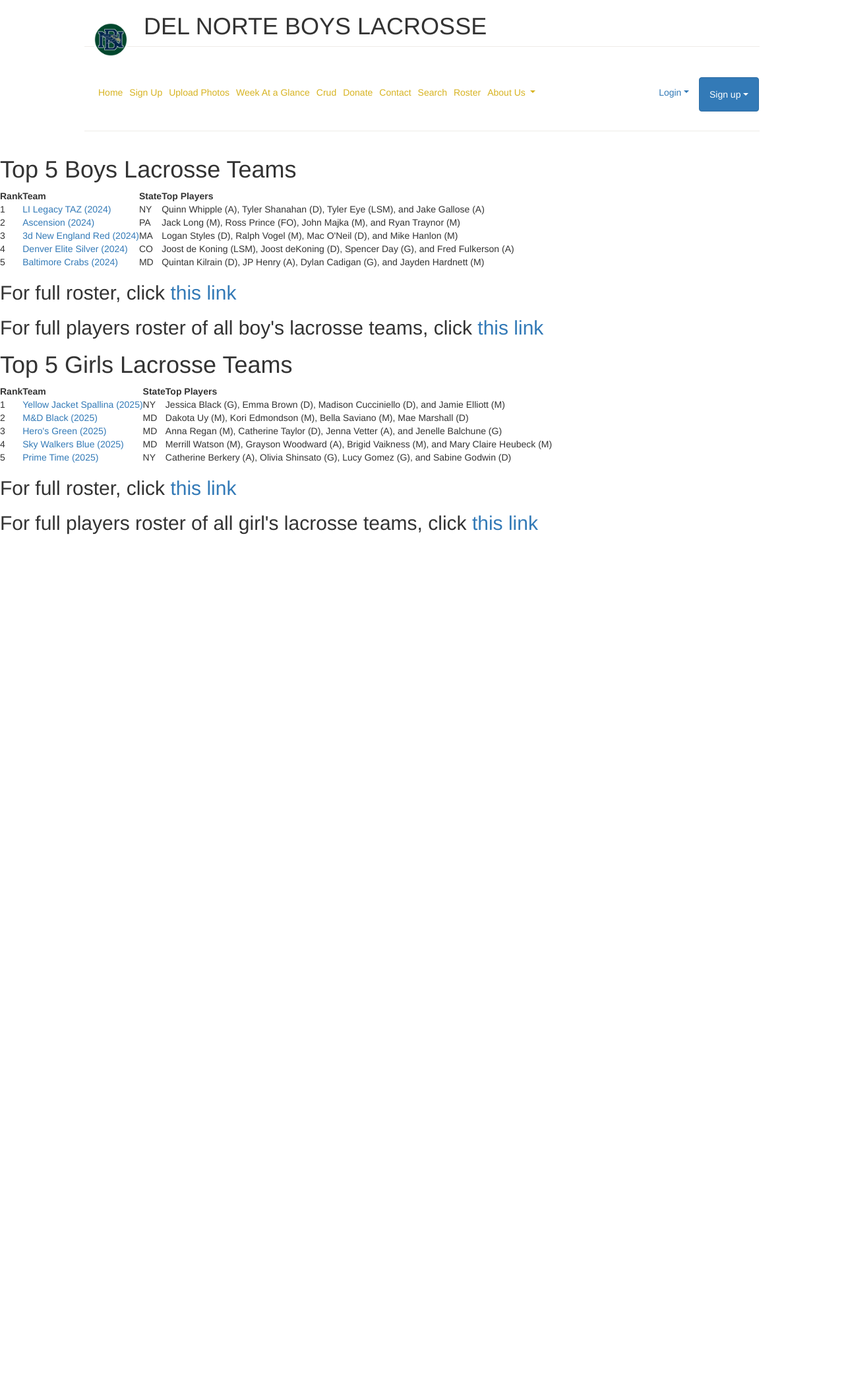
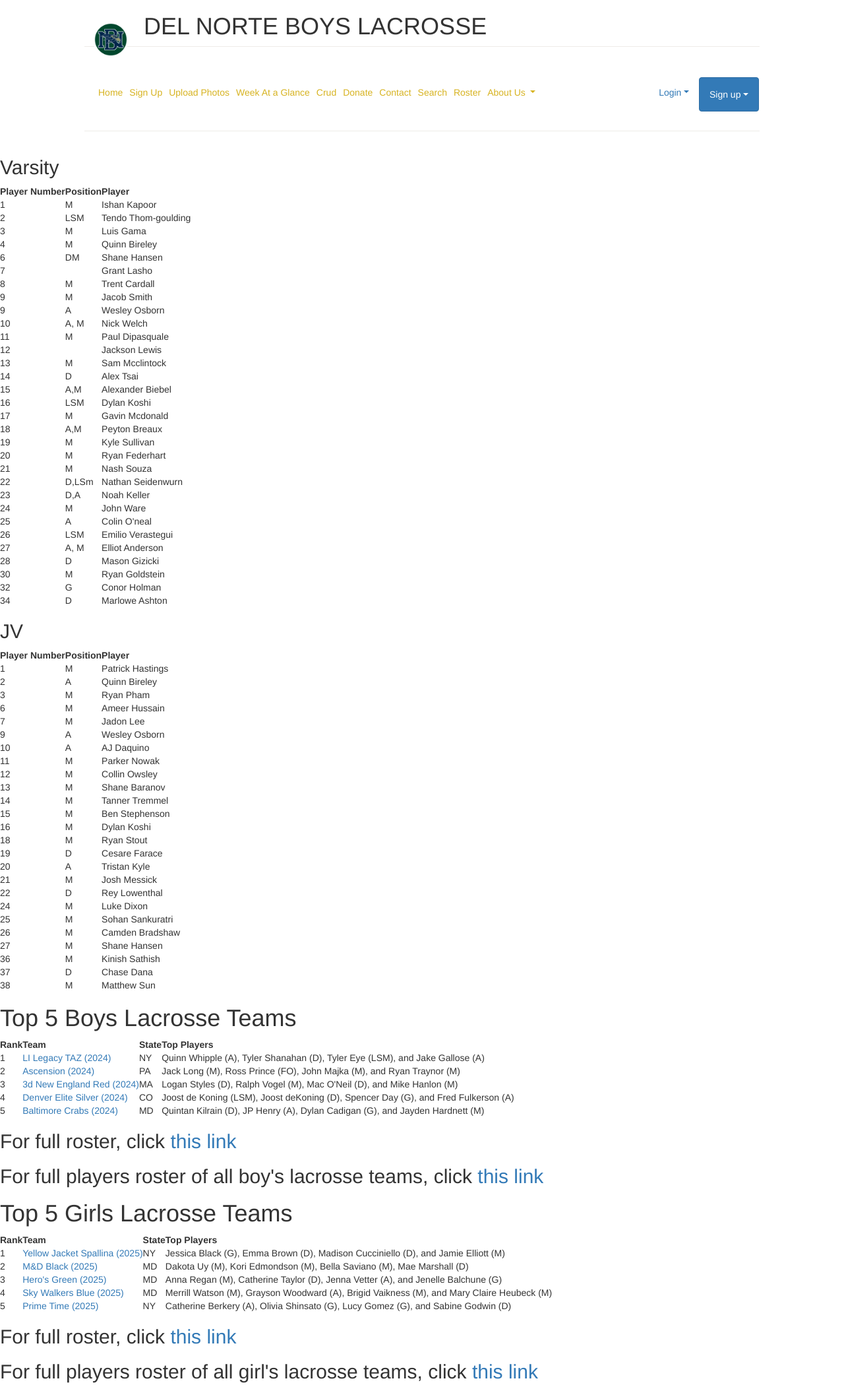
Before and after one commit to nighthawkcoders/lax, a Flask app: page /crud/roster/ in a window 1280 px wide. Shown: the whole page at 66% size. Before the commit the page ends 810 px from the top, so only its background shows below. Run offline with Flask 2, Linux system fonts and the light colour scheme; some libraries are stand-ins or nearby versions.

Commit message:
roster completed

```diff
--- a/templates/roster.html
+++ b/templates/roster.html
@@ -8,6 +8,305 @@
 </head>
 {% block body %}
 <body>
+
+<h2>Varsity</h2>
+<table>
+    <tr>
+        <th>Player Number</th>
+        <th>Position</th>
+        <th>Player</th>
+    </tr>
+    <tr>
+        <td>1</td>
+        <td>M</td>
+        <td>Ishan Kapoor</td>
+    </tr>
+    <tr>
+        <td>2</td>
+        <td>LSM</td>
+        <td>Tendo Thom-goulding</td>
+    </tr>
+    <tr>
+        <td>3</td>
+        <td>M</td>
+        <td>Luis Gama</td>
+    </tr>
+    <tr>
+        <td>4</td>
+        <td>M</td>
+        <td>Quinn Bireley</td>
+    </tr>
+    <tr>
+        <td>6</td>
+        <td>DM</td>
+        <td>Shane Hansen</td>
+    </tr>
+    <tr>
+        <td>7</td>
+        <td> </td>
+        <td>Grant Lasho</td>
+    </tr>
+    <tr>
+        <td>8</td>
+        <td>M</td>
+        <td>Trent Cardall</td>
+    </tr>
+    <tr>
+        <td>9</td>
+        <td>M</td>
+        <td>Jacob Smith</td>
+    </tr>
+    <tr>
+        <td>9</td>
+        <td>A</td>
+        <td>Wesley Osborn</td>
+    </tr>
+    <tr>
+        <td>10</td>
+        <td>A, M</td>
+        <td>Nick Welch</td>
+    </tr>
+    <tr>
+        <td>11</td>
+        <td>M</td>
+        <td>Paul Dipasquale</td>
+    </tr>
+    <tr>
+        <td>12</td>
+        <td> </td>
+        <td>Jackson Lewis</td>
+    </tr>
+    <tr>
+        <td>13</td>
+        <td>M</td>
+        <td>Sam Mcclintock</td>
+    </tr>
+    <tr>
+        <td>14</td>
+        <td>D</td>
+        <td>Alex Tsai</td>
+    </tr>
+    <tr>
+        <td>15</td>
+        <td>A,M</td>
+        <td>Alexander Biebel</td>
+    </tr>
+    <tr>
+        <td>16</td>
+        <td>LSM</td>
+        <td>Dylan Koshi</td>
+    </tr>
+    <tr>
+        <td>17</td>
+        <td>M</td>
+        <td>Gavin Mcdonald</td>
+    </tr>
+    <tr>
+        <td>18</td>
+        <td>A,M</td>
+        <td>Peyton Breaux</td>
+    </tr>
+    <tr>
+        <td>19</td>
+        <td>M</td>
+        <td>Kyle Sullivan</td>
+    </tr>
+    <tr>
+        <td>20</td>
+        <td>M</td>
+        <td>Ryan Federhart</td>
+    </tr>
+    <tr>
+        <td>21</td>
+        <td>M</td>
+        <td>Nash Souza</td>
+    </tr>
+    <tr>
+        <td>22</td>
+        <td>D,LSm</td>
+        <td>Nathan Seidenwurn</td>
+    </tr>
+    <tr>
+        <td>23</td>
+        <td>D,A</td>
+        <td>Noah Keller</td>
+    </tr>
+    <tr>
+        <td>24</td>
+        <td>M</td>
+        <td>John Ware</td>
+    </tr>
+    <tr>
+        <td>25</td>
+        <td>A</td>
+        <td>Colin O'neal</td>
+    </tr>
+    <tr>
+        <td>26</td>
+        <td>LSM</td>
+        <td>Emilio Verastegui</td>
+    </tr>
+    <tr>
+        <td>27</td>
+        <td>A, M</td>
+        <td>Elliot Anderson</td>
+    </tr>
+    <tr>
+        <td>28</td>
+        <td>D</td>
+        <td>Mason Gizicki</td>
+    </tr>
+    <tr>
+        <td>30</td>
+        <td>M</td>
+        <td>Ryan Goldstein</td>
+    </tr>
+    <tr>
+        <td>32</td>
+        <td>G</td>
+        <td>Conor Holman</td>
+    </tr>
+    <tr>
+        <td>34</td>
+        <td>D</td>
+        <td>Marlowe Ashton</td>
+    </tr>
+</table>
+
+
+<h2>JV</h2>
+<table>
+    <tr>
+        <th>Player Number</th>
+        <th>Position</th>
+        <th>Player</th>
+    </tr>
+    <tr>
+        <td>1</td>
+        <td>M</td>
+        <td>Patrick Hastings</td>
+    </tr>
+    <tr>
+        <td>2</td>
+        <td>A</td>
+        <td>Quinn Bireley</td>
+    </tr>
+    <tr>
+        <td>3</td>
+        <td>M</td>
+        <td>Ryan Pham</td>
+    </tr>
+    <tr>
+        <td>6</td>
+        <td>M</td>
+        <td>Ameer Hussain</td>
+    </tr>
+    <tr>
+        <td>7</td>
+        <td>M</td>
+        <td>Jadon Lee</td>
+    </tr>
+    <tr>
+        <td>9</td>
+        <td>A</td>
+        <td>Wesley Osborn</td>
+    </tr>
+    <tr>
+        <td>10</td>
+        <td>A</td>
+        <td>AJ Daquino</td>
+    </tr>
+    <tr>
+        <td>11</td>
+        <td>M</td>
+        <td>Parker Nowak</td>
+    </tr>
+    <tr>
+        <td>12</td>
+        <td>M</td>
+        <td>Collin Owsley</td>
+    </tr>
+    <tr>
+        <td>13</td>
+        <td>M</td>
+        <td>Shane Baranov</td>
+    </tr>
+    <tr>
+        <td>14</td>
+        <td>M</td>
+        <td>Tanner Tremmel</td>
+    </tr>
+    <tr>
+        <td>15</td>
+        <td>M</td>
+        <td>Ben Stephenson</td>
+    </tr>
+    <tr>
+        <td>16</td>
+        <td>M</td>
+        <td>Dylan Koshi</td>
+    </tr>
+    <tr>
+        <td>18</td>
+        <td>M</td>
+        <td>Ryan Stout</td>
+    </tr>
+    <tr>
+        <td>19</td>
+        <td>D</td>
+        <td>Cesare Farace</td>
+    </tr>
+    <tr>
+        <td>20</td>
+        <td>A</td>
+        <td>Tristan Kyle</td>
+    </tr>
+    <tr>
+        <td>21</td>
+        <td>M</td>
+        <td>Josh Messick</td>
+    </tr>
+    <tr>
+        <td>22</td>
+        <td>D</td>
+        <td>Rey Lowenthal</td>
+    </tr>
+    <tr>
+        <td>24</td>
+        <td>M</td>
+        <td>Luke Dixon</td>
+    </tr>
+    <tr>
+        <td>25</td>
+        <td>M</td>
+        <td>Sohan Sankuratri</td>
+    </tr>
+    <tr>
+        <td>26</td>
+        <td>M</td>
+        <td>Camden Bradshaw</td>
+    </tr>
+    <tr>
+        <td>27</td>
+        <td>M</td>
+        <td>Shane Hansen</td>
+    </tr>
+    <tr>
+        <td>36</td>
+        <td>M</td>
+        <td>Kinish Sathish</td>
+    </tr>
+    <tr>
+        <td>37</td>
+        <td>D</td>
+        <td>Chase Dana</td>
+    </tr>
+    <tr>
+        <td>38</td>
+        <td>M</td>
+        <td>Matthew Sun</td>
+    </tr>
+</table>
 
 <h1>Top 5 Boys Lacrosse Teams</h1>
 
```
